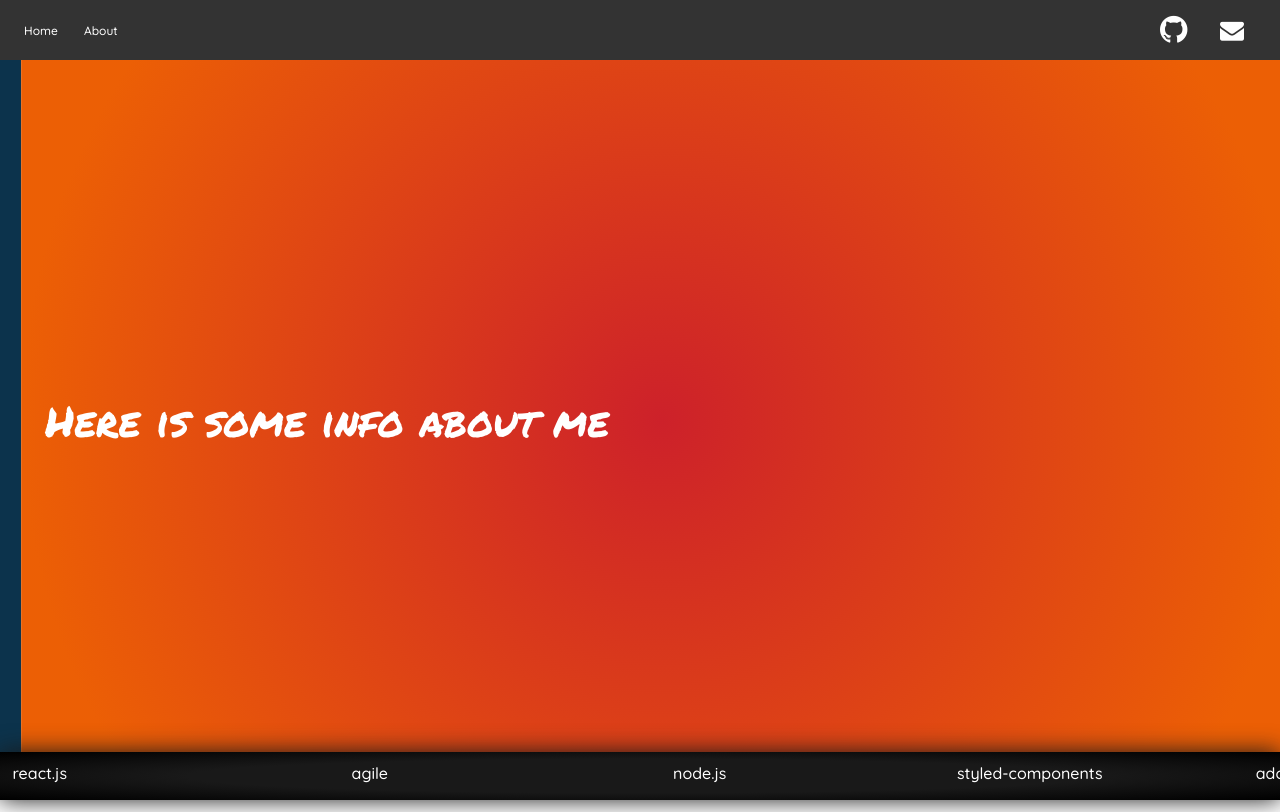
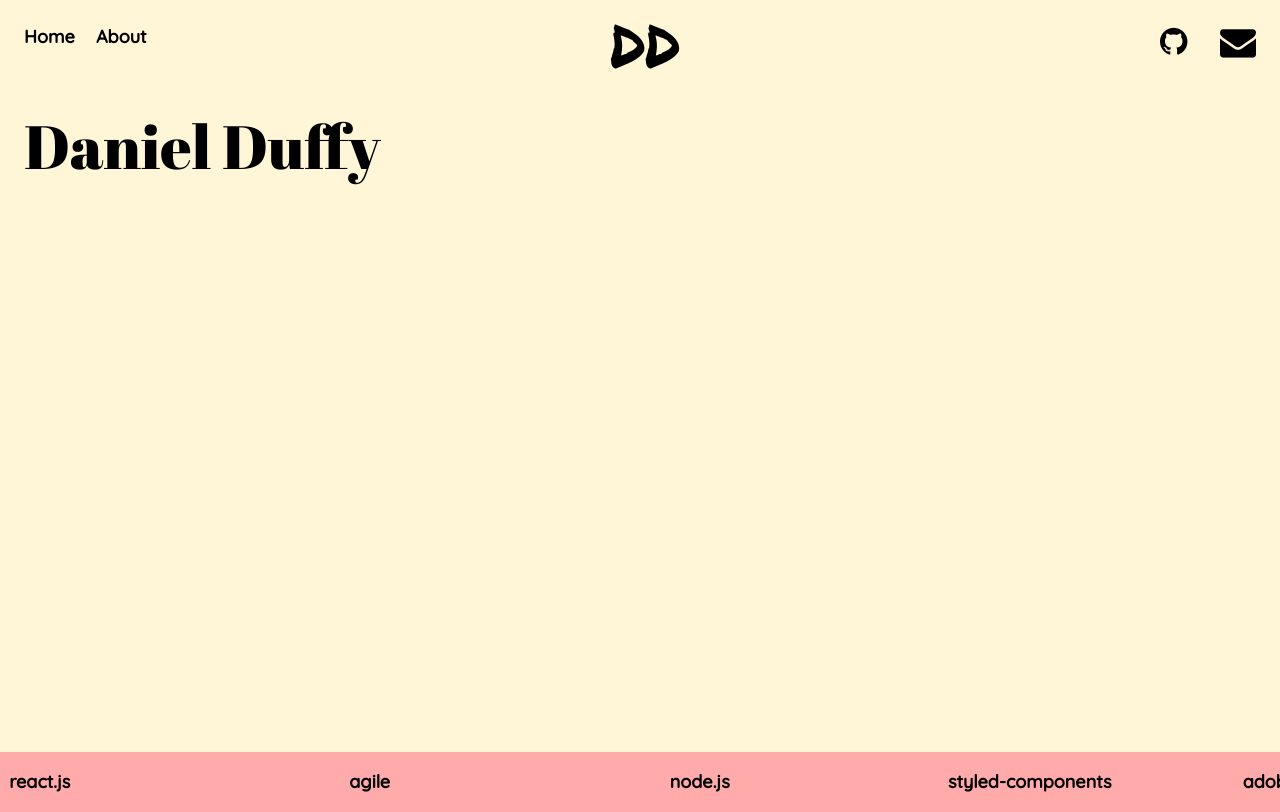
Before and after one commit to dpd1208/Portfolio-App, a React (Create React App) app: page / in a window 1280 px wide. Built offline with nearby package versions, Linux system fonts and the light colour scheme.

Commit message:
update style theme

```diff
--- a/public/index.html
+++ b/public/index.html
@@ -9,6 +9,7 @@
   <link rel="preconnect" href="https://fonts.gstatic.com" crossorigin>
   <link href="https://fonts.googleapis.com/css2?family=Permanent+Marker&display=swap" rel="stylesheet">
   <link href="https://fonts.googleapis.com/css2?family=Quicksand:wght@500&display=swap" rel="stylesheet">
+  <link href="https://fonts.googleapis.com/css2?family=Abril+Fatface&display=swap" rel="stylesheet">
   <link rel="stylesheet" href="https://cdnjs.cloudflare.com/ajax/libs/font-awesome/4.7.0/css/font-awesome.min.css">
 </head>
 
--- a/src/NavBar/NavBar.jsx
+++ b/src/NavBar/NavBar.jsx
@@ -14,13 +14,17 @@ import {
   ContactButton,
   ContentWrapper,
   WebsiteAndContactWrapper,
+  Logo,
 } from "./NavBar.styled";
 import SkillsRibbon from "../SkillsRibbon/SkillsRibbon";
 
+const isMobile = window.innerWidth <= 768;
+
 const linkStyle = {
   textDecoration: "none",
-  color: "white",
-  fontSize: "12px",
+  color: "black",
+  fontSize: "18px",
+  fontWeight: "600",
 };
 
 const NavBar = ({ testId, className, skills }) => {
@@ -30,13 +34,14 @@ const NavBar = ({ testId, className, skills }) => {
       data-test-id={testId && `${testId}-nav-bar`}
     >
     <NavigationWrapper>
+      {!isMobile && <Logo>DD</Logo>}
       <LinkWrapper>
         <Link><NavLink style={linkStyle} to="/">Home</NavLink></Link>
         <Link><NavLink style={linkStyle} to="/about">About</NavLink></Link>
     </LinkWrapper>
         <WebsiteAndContactWrapper>
-          <ATag href="https://github.com/dpd1208/" target="_blank"><i class="fa fa-github fa-2x" style={{ width: "60px" }} /></ATag>
-          <ATag><NavLink style={linkStyle} to="/contact"><i class="fa fa-envelope fa-2x" style={{ width: "60px" }} /></NavLink></ATag>
+          <ATag href="https://github.com/dpd1208/" target="_blank"><i class="fa fa-github fa-2x" style={{ width: "60px", color: "black" }} /></ATag>
+          <ATag><NavLink style={linkStyle} to="/contact"><i class="fa fa-envelope fa-2x" style={{ width: "60px", color:"black" }} /></NavLink></ATag>
         </WebsiteAndContactWrapper>
         </NavigationWrapper>
         <SkillsRibbon skills={skills}/>
--- a/src/NavBar/NavBar.styled.js
+++ b/src/NavBar/NavBar.styled.js
@@ -2,8 +2,8 @@ import styled from 'styled-components';
 
 const NavBarWrapper = styled.div `
   position: relative;
-  background-color: rgba(0,0,0,0.8);
-  height: 60px;
+  background-color: #fff5d7;
+  height: 72px;
 `;
 
 const NavigationWrapper = styled.div `
@@ -14,32 +14,38 @@ const NavigationWrapper = styled.div `
 const LinkWrapper = styled.div `
   position: relative;
   display: flex;
-  height: 60px;
+  height: 72px;
   width: 50%;
 `;
 
 const Link = styled.a `
   position: relative;
   display: flex;
-  color: white;
+  color: black;
   float: left;
   align-items: center;
   margin-left: 24px;
+  margin-right: 12px;
   width: 36px;
 `;
 
 const WebsiteAndContactWrapper = styled.div `
   display: flex;
-  color: white;
+  color: black;
   align-items: center;
   justify-content: end;
   width: 50%;
   height: 60px;
+  margin-top: 6px;
+
+  @media (min-width: 768px) {
+    margin-top: 12px;
+  }
 `;
 
 const ATag = styled.a `
   display: flex;
-  color: white;
+  color: black;
   justify-content: end;
   align-items: center;
   text-decoration: none;
@@ -47,7 +53,7 @@ const ATag = styled.a `
 
 const ContactButton = styled.a `
   display: flex;
-  color: white;
+  color: black;
   justify-content: space-evenly;
   align-items: center;
 `;
@@ -55,7 +61,22 @@ const ContactButton = styled.a `
 const ContentWrapper = styled.div `
   position: relative;
   display: flex;
-  color: white;
+  color: black;
+`;
+
+const Logo = styled.div `
+position: absolute;
+top: 0;
+left: calc(50vw - 30px);
+  font-size: 102px;
+  color: black;
+  font-family: 'Permanent Marker', cursive;
+  width: 60px;
+  font-size: 42px;
+
+  @media (min-width: 768px) {
+    font-size: 60px;
+  }
 `;
 
 
@@ -68,4 +89,5 @@ export {
     ContactButton,
     WebsiteAndContactWrapper,
     ContentWrapper,
+    Logo,
 };
--- a/src/SkillsRibbon/SkillsRibbon.styled.js
+++ b/src/SkillsRibbon/SkillsRibbon.styled.js
@@ -12,14 +12,12 @@ const pan = keyframes`
 
 const SectionWrapper = styled.div`
     width: 100%;
-    height: 48px;
+    height: 60px;
     position: absolute;
     top: 94vh;
     overflow: hidden;
-    background: #000000;
-    background-image: radial-gradient(#191919, #191919, #000000);
+    background-color: #ffaaab;
     z-index: 1;
-    filter: drop-shadow(0 0 0.75rem #191919);
 
     .list, .list-bis {
         width: 6000px;
@@ -42,16 +40,18 @@ const ListWrapper = styled.div`
 `;
 
 const Card = styled.div`
-    height: 42px;
-    line-height: 42px;
+    height: 60px;
+    line-height: 60px;
     width: 300px;
     display: inline-block;
     margin-left: 30px;
     float: left;
     overflow: hidden;
     text-align: center;
-    color: white;
+    color: black;
     background-color: transparent;
+    font-weight: 600;
+    font-size: 18px;
 `;
 
 export {
--- a/src/components/Slide/Slide.styled.js
+++ b/src/components/Slide/Slide.styled.js
@@ -1,6 +1,7 @@
 import styled, { keyframes } from 'styled-components';
 
-
+const isMobile = window.innerWidth <= 768;
+console.log('lii ', isMobile);
 const fadeInAnimation = keyframes`
 0% {
   opacity: 0;
@@ -9,16 +10,32 @@ const fadeInAnimation = keyframes`
   opacity: 1;
 }
 `;
-
-const panUp = keyframes`
+const panUpMobile = keyframes`
 0% {
     transform: translate(0);
-    font-size: 120px;
+    font-size: 88px;
+
+    }
+
+  100% {
+    transform: translateY(-300px);
+    font-size:"42px;
+    transform: transformX: -420px;
+    width: 50px;
+    }
+`;
+
+const panUpDesktop = keyframes`
+0% {
+    transform: translate(0);
+    font-size:120px;
+
     }
 
   100% {
     transform: translateY(-300px);
     font-size: 60px;
+    transformX: 0;
     }
 `;
 
@@ -26,9 +43,9 @@ const SectionWrapper = styled.div `
   position: relative;
   display: flex;
   flex-flow: row wrap;
-  height: 84vh;
+  height: 86vh;
   overflow: hidden;
-  background: radial-gradient(780px at 37.8% 100.3%, rgb(19, 55, 115) 2.2%, rgb(32, 7, 80) 20.2%, rgb(27, 88, 111) 58.6%, rgb(115, 88, 44) 75%, rgb(99, 19, 90) 89.6%, rgb(12, 51, 76) 96.1%);
+  background-color: #fff5d7;
   align-content: space-evenly;
   fonst-size: 16px;
   padding: 24px;
@@ -39,12 +56,16 @@ const SectionWrapper = styled.div `
   `;
 
   const NameSection = styled.div `
-  font-size: 120px;
-  color: white;
-  font-family: 'Permanent Marker', cursive;
-  animation: ${fadeInAnimation} ease 3s, 3s ${panUp} ease  3s;
+  font-size: 88px;
+  color: black;
+  font-family: 'Abril Fatface', cursive;
+  animation: ${fadeInAnimation} ease 3s, 3s ${isMobile ? panUpMobile : panUpDesktop} ease  3s;
   animation-iteration-count: 1;
   animation-fill-mode: forwards;
+
+  @media (min-width: 768px) {
+    font-size: 120px;
+  }
   `;
 
   const Name = styled.div `
--- a/src/components/Slide2/Slide2.jsx
+++ b/src/components/Slide2/Slide2.jsx
@@ -14,7 +14,7 @@ useEffect(() => {
       data-test-id={testId && `${testId}-slide`}
     >
     <AboutSection>
-      <About>Here is some info about me</About>
+      <About>Here's a bit about me.</About>
     </AboutSection>
     </SectionWrapper>
   );
--- a/src/components/Slide2/Slide2.styled.js
+++ b/src/components/Slide2/Slide2.styled.js
@@ -4,13 +4,12 @@ const SectionWrapper = styled.div `
   position: relative;
   display: flex;
   flex-flow: row wrap;
-  height: 84vh;
+  height: 86vh;
   overflow: hidden;
-  background: radial-gradient(circle farthest-side, rgb(205, 33, 42), rgb(236, 95, 5));
-  background-repeat: no-repeat;
+  background-color: #fff5d7;
   align-content: space-evenly;
   fonst-size: 16px;
-  padding: 24px;
+  padding-left: 124px;
 
   .skill-focused {
     font-size: 36px;
@@ -19,8 +18,8 @@ const SectionWrapper = styled.div `
 
   const AboutSection = styled.div `
   font-size: 42px;
-  color: white;
-  font-family: 'Permanent Marker', cursive;
+  color: black;
+  font-family: 'Abril Fatface', cursive;
   `;
 
   const About = styled.div `
--- a/src/pages/About/About.styled.js
+++ b/src/pages/About/About.styled.js
@@ -4,7 +4,7 @@ const SectionWrapper = styled.div `
   position: relative;
   display: flex;
   flex-flow: row wrap;
-  height: 84vh;
+  height: 86vh;
   overflow: hidden;
     background: radial-gradient(circle farthest-side, rgb(205, 33, 42), rgb(236, 95, 5));
   align-content: space-evenly;
@@ -19,7 +19,7 @@ const SectionWrapper = styled.div `
   const AboutHeader = styled.div `
   font-size: 60px;
   color: white;
-  font-family: 'Permanent Marker', cursive;
+  font-family: 'Abril Fatface', cursive;
   `;
 
   const AboutBody = styled.div `
--- a/src/pages/Contact/Contact.styled.js
+++ b/src/pages/Contact/Contact.styled.js
@@ -2,12 +2,11 @@ import styled from 'styled-components';
 
 const SectionWrapper = styled.div `
 display: block;
-background: linear-gradient(to bottom right, #070630 0%,#060454 100%);
-background-repeat: no-repeat;
+background-color: #fff5d7;
 height: 88vh;
 
 @media (min-width: 768px) {
-  height: 84vh;
+  height: 86vh;
   position: relative;
   padding: 24px;
   overflow: hidden;
@@ -23,6 +22,7 @@ align-items: center;
 align-content: center;
 height: 250px;
 justify-content: center;
+margin-bottom: 72px;
 
 @media (min-width: 768px) {
     width: 50%;
@@ -34,8 +34,8 @@ justify-content: center;
 
 const Title = styled.div `
 font-size: 72px;
-font-family: 'Permanent Marker', cursive;
-color: white;
+font-family: 'Abril Fatface', cursive;
+color: black;
 
 @media (min-width: 768px) {
   font-size: 98px;
@@ -50,6 +50,7 @@ flex-flow: row wrap;
 align-items: center;
 align-content: center;
 margin-right: 6%;
+margin-bottom: 72px;
 
 @media (min-width: 768px) {
     width: 50%;
@@ -59,11 +60,11 @@ margin-right: 6%;
 
 const Tagline = styled.div `
 font-size: 24px;
-font-family: 'Permanent Marker', cursive;
-font-weight: 500;
+font-family: 'Quicksand', sans-serif !important;
+font-weight: 700;
 text-align: center;
 margin-bottom: 12px;
-color: white;
+color: black;
 width: 100%;
 `;
 
@@ -80,14 +81,14 @@ width: 300px;
 
 const StyledInput = styled.input`
 width: 300px;
-  font-family: 'Geologica', sans-serif !important;
+font-family: 'Quicksand', sans-serif !important;
   padding: 6px;
   box-sizing: border-box;
 `;
 
 const StyledTextArea = styled.textarea`
 width: 300px;
-  font-family: 'Geologica', sans-serif !important;
+font-family: 'Quicksand', sans-serif !important;
   padding: 6px;
   height: 120px;
   box-sizing: border-box;
@@ -97,17 +98,18 @@ width: 300px;
 const StyledButton = styled.button`
   width: 300px;
   font-size: 18px;
-  font-family: 'Permanent Marker', cursive !important;
-    background-image: linear-gradient(to right, #D31027 0%, #EA384D  51%, #D31027  100%);
+  font-family: 'Quicksand', sans-serif !important;
+  background-color: #feb300;
     padding: 15px 45px;
     text-align: center;
     text-transform: uppercase;
     transition: 0.5s;
     background-size: 200% auto;
-    color: white;
+    color: black;
     box-shadow: 0 0 6px #00000;
     border-radius: 10px;
     display: block;
+    font-weight: 600;
   }
 
   &:hover {
--- a/src/pages/Home/Home.jsx
+++ b/src/pages/Home/Home.jsx
@@ -16,7 +16,7 @@ const Home = ({ testId, className, skills }) => {
     ><StyledAliceCarouselWrapper>
     <AliceCarousel
       autoPlay
-      autoPlayInterval={3000}
+      autoPlayInterval={9000}
       autoPlayStrategy={"default"}
       animationDuration={3000}
       mouseTracking
```
